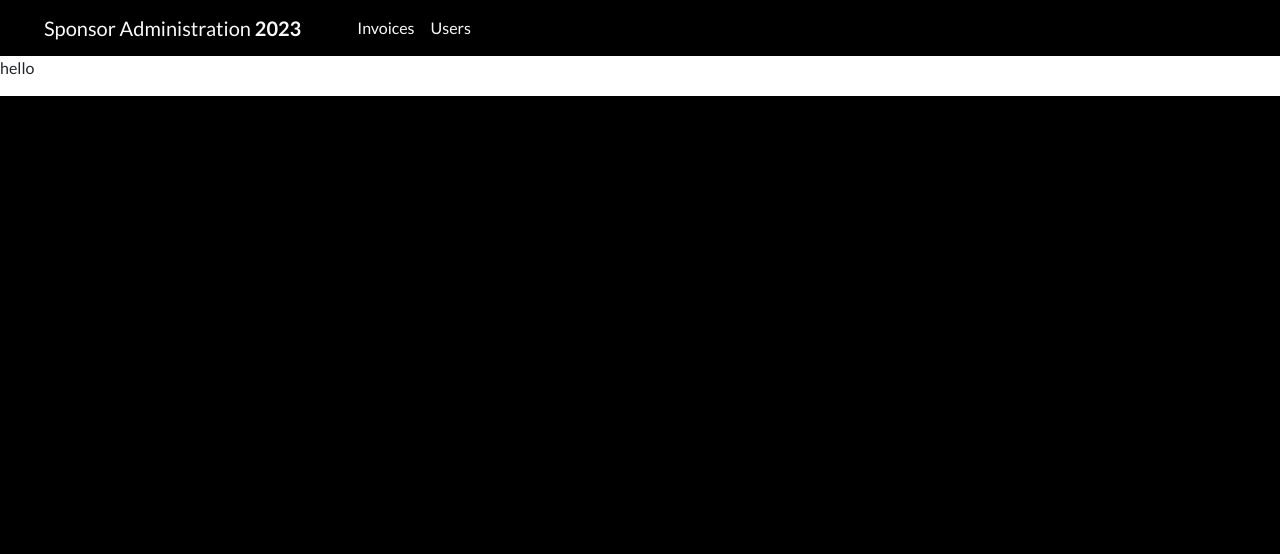
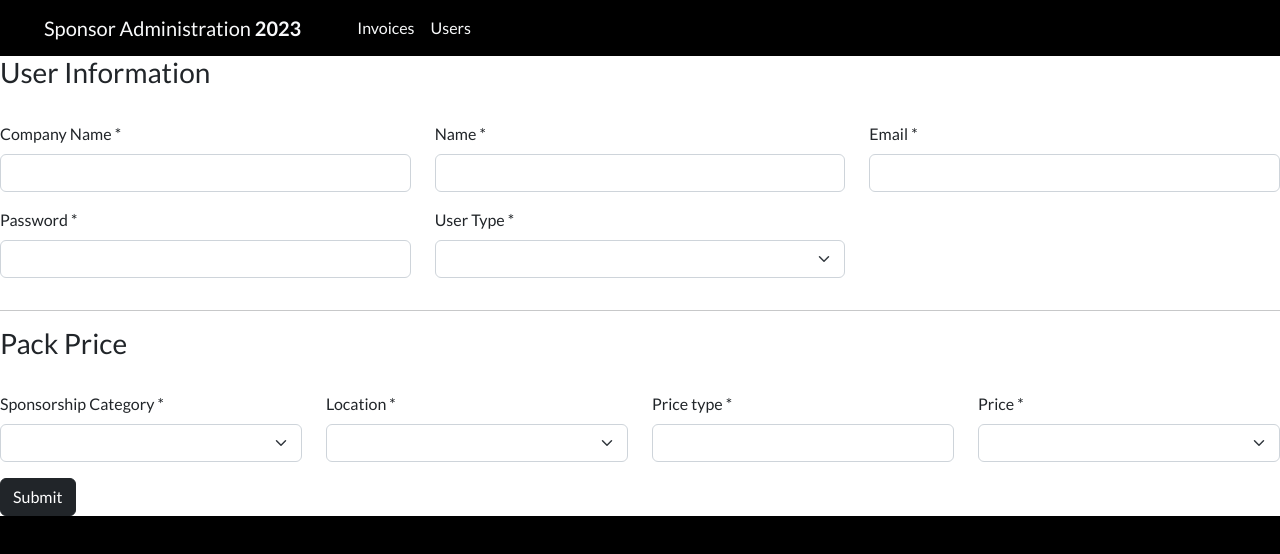
Before and after one commit to thecoello/partners-administration, a React (Vite) app: page / in a window 1280 px wide. Both pictures are taken after a click on the link "Users". Shown: the top 554 px of the page. Built offline with nearby package versions, Linux system fonts and the light colour scheme; no server answers.

Commit message:
Cambio de componente e implementación de formulario para registro de usuario en otro componente hijo

```diff
--- /dev/null
+++ b/src/components/formsElements/userForm.tsx
@@ -0,0 +1,88 @@
+import React from "react";
+
+export default class UserForm extends React.Component {
+
+  public form(): React.ReactNode {
+    return (
+      <form>
+        <h3>User Information</h3><br />
+        <div className="row">
+          <div className="col-4">
+            <div className="mb-3">
+              <label htmlFor="companyName" className="form-label">Company Name *</label>
+              <input type="text" className="form-control" id="companyName" aria-describedby="companyName" />
+            </div>
+          </div>
+          <div className="col-4">
+            <div className="mb-3">
+              <label htmlFor="Name" className="form-label">Name *</label>
+              <input type="text" className="form-control" id="Name" aria-describedby="Name" />
+            </div>
+          </div>
+          <div className="col-4">
+            <div className="mb-3">
+              <label htmlFor="email" className="form-label">Email *</label>
+              <input type="email" className="form-control" id="email" aria-describedby="email" />
+            </div>
+          </div>
+        </div>
+
+        <div className="row">
+          <div className="col-4">
+            <div className="mb-3">
+              <label htmlFor="password" className="form-label">Password *</label>
+              <input type="password" className="form-control" id="password" aria-describedby="password" />
+            </div>
+          </div>
+          <div className="col-4">
+            <div className="mb-3">
+              <label htmlFor="userType" className="form-label">User Type *</label>
+              <select className="form-select">
+                <option value=""></option>
+              </select>
+            </div>
+          </div>
+        </div>
+
+        <hr />
+
+        <h3>Pack Price</h3><br />
+
+        <div className="row">
+          <div className="col-3">
+            <div className="mb-3">
+              <label htmlFor="sponsorshipCategory" className="form-label">Sponsorship Category *</label>
+              <select className="form-select">
+                <option value=""></option>
+              </select>
+            </div>
+          </div>
+          <div className="col-3">
+            <div className="mb-3">
+              <label htmlFor="sponsorshipCategory" className="form-label">Location *</label>
+              <select className="form-select">
+                <option value=""></option>
+              </select>
+            </div>
+          </div>
+          <div className="col-3">
+            <div className="mb-3">
+              <label htmlFor=">pricetype" className="form-label">Price type *</label>
+              <input type="pricetype" className="form-control" id="pricetype" aria-describedby="pricetype" />
+            </div>
+          </div>
+          <div className="col-3">
+            <div className="mb-3">
+              <label htmlFor="price" className="form-label">Price *</label>
+              <select className="form-select" for="price">
+                <option value=""></option>
+              </select>            </div>
+          </div>
+        </div>
+
+        <button type="submit" className="btn btn-dark">Submit</button>
+
+      </form>
+    )
+  }
+}
--- a/src/components/users.tsx
+++ b/src/components/users.tsx
@@ -1,15 +1,9 @@
 import axios from "axios"
 import React from "react"
-import FormData from "form-data"
-import qs from "qs"
+import UserForm from "./formsElements/userForm"
 
 axios.defaults.withCredentials = true
 
-
-const instance = axios.create({
-  baseURL: import.meta.env.VITE_URL,
-  withCredentials: true,
-})
 
 interface IProps { }
 
@@ -17,7 +11,7 @@ interface IState {
 
 }
 
-export default class createAndUpdateUser extends React.Component<IProps, IState> {
+export default class Users extends React.Component<IProps, IState> {
   constructor(props: IProps) {
     super(props)
     this.state = {
@@ -25,13 +19,12 @@ export default class createAndUpdateUser extends React.Component<IProps, IState>
     }
   }
 
-  componentDidMount(): void {
-
-  }
 
   render(): React.ReactNode {
     return (
-        <p>hello</p>
+      <>
+      {new UserForm().form()}
+      </>
     )
   }
 }
```
